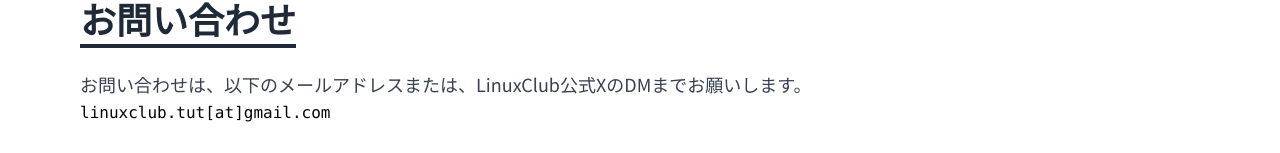
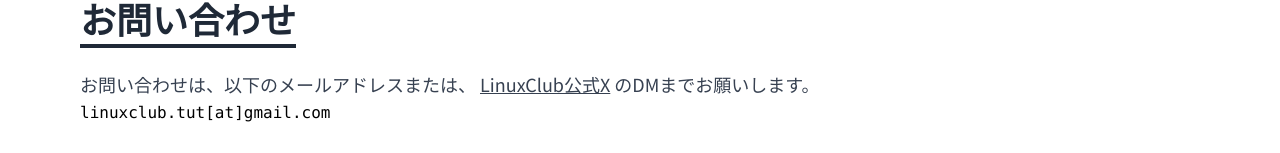
Before and after one commit to lc-tut/official-page, a React (Vite) app: page / in a window 1280 px wide. Shown: the part 2919-3072 px from the top of the page. Built offline with nearby package versions, Linux system fonts and the light colour scheme.

Commit message:
fix: Add anchorlink for contact parts

```diff
--- a/src/components/Contact/index.tsx
+++ b/src/components/Contact/index.tsx
@@ -5,7 +5,14 @@
     <IntrodcutionBoxLayout title="お問い合わせ" scrollTargetName="#contact">
       <div className="pb-6">
         <p className="text-gray-700 dark:text-gray-400 text-lg leading-relaxed">
-          お問い合わせは、以下のメールアドレスまたは、LinuxClub公式XのDMまでお願いします。
+          お問い合わせは、以下のメールアドレスまたは、
+          <a
+            className="dark:text-white px-1 underline"
+            href="https://x.com/lc_tut"
+          >
+            LinuxClub公式X
+          </a>
+          のDMまでお願いします。
         </p>
         <code className="dark:text-white">linuxclub.tut[at]gmail.com</code>
       </div>
```
